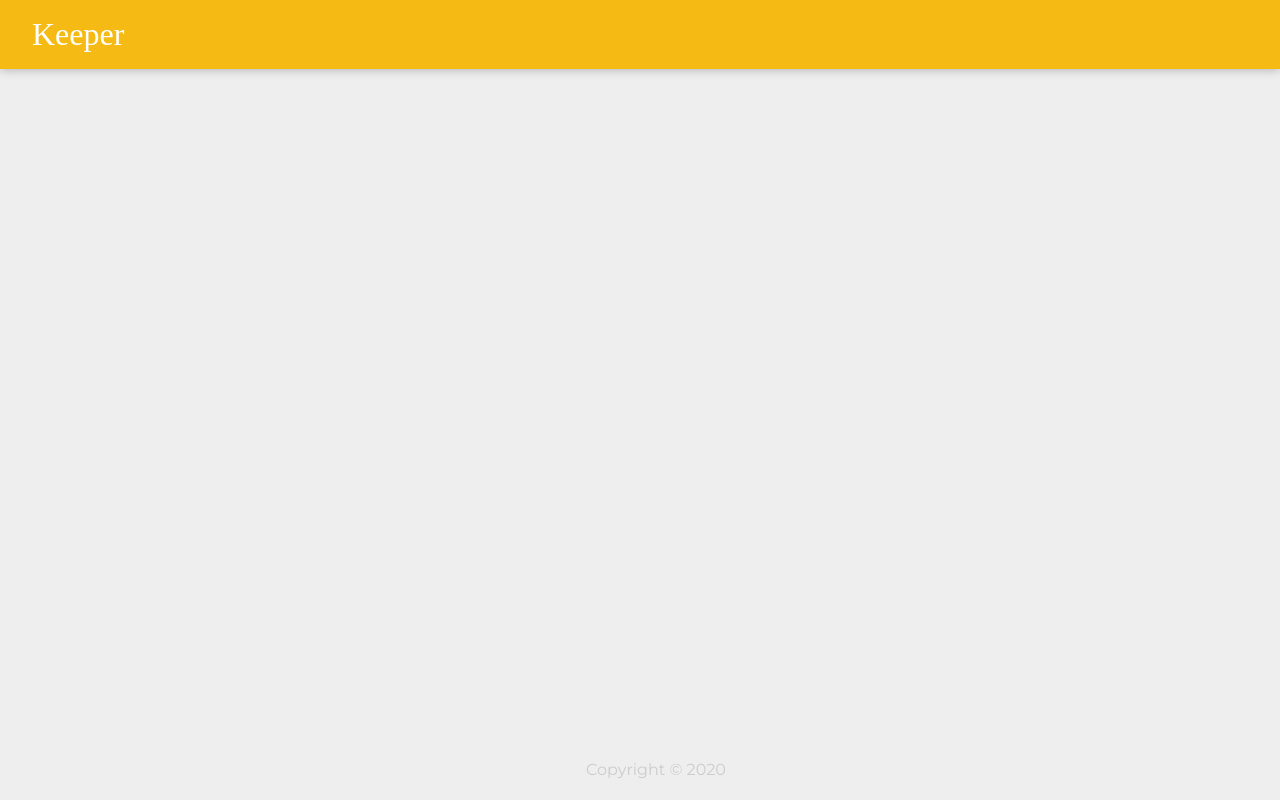
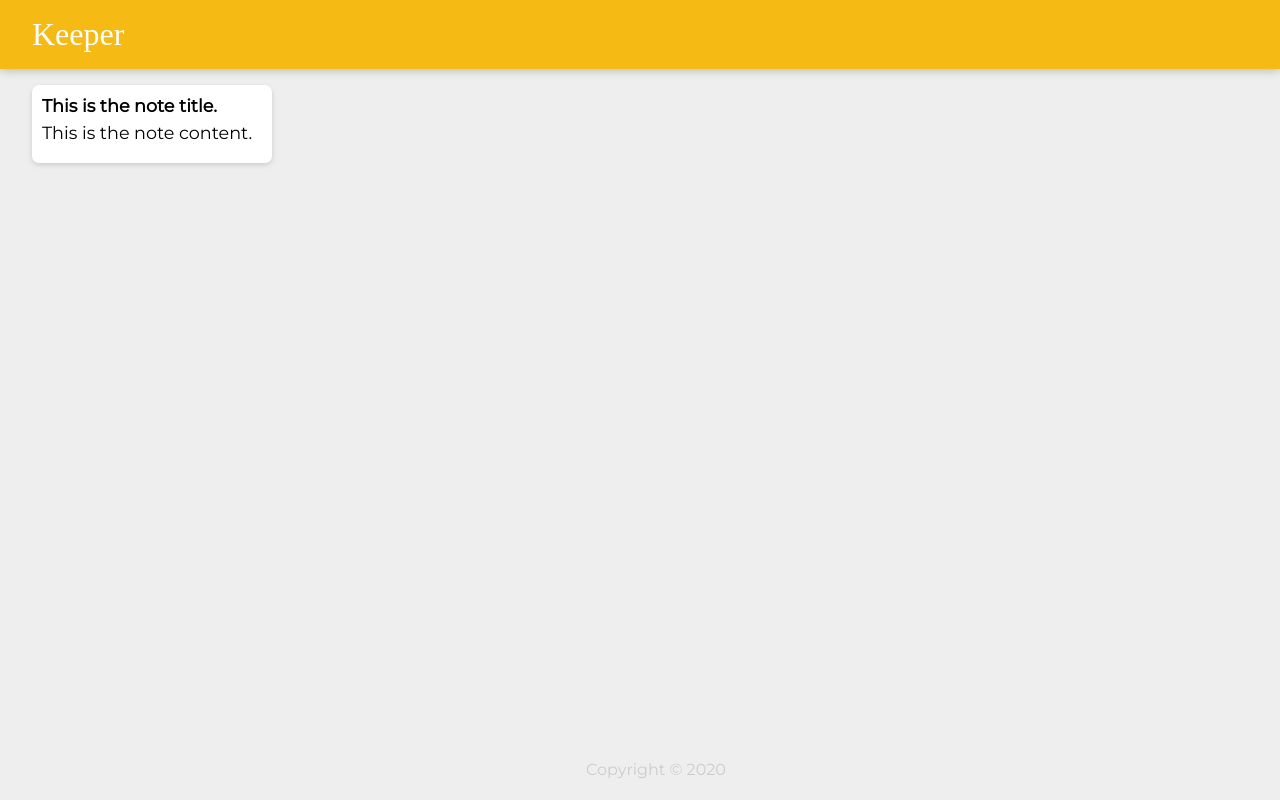
Before and after one commit to vikramoff24/Make-Notes, a React (Create React App) app: page / in a window 1280 px wide. Built offline with nearby package versions, Linux system fonts and the light colour scheme; a web font is replaced by a local one.

Commit message:
Note panel added

```diff
--- a/src/Components/App.jsx
+++ b/src/Components/App.jsx
@@ -1,9 +1,11 @@
 import React from "react";
 import Header from "./Header";
 import Footer from "./Footer";
+import Note from "./Note";
 function App()
 {
     return <div><Header/>
+    <Note/>
     <Footer/>
     </div>
 }
--- /dev/null
+++ b/src/Components/Note.jsx
@@ -0,0 +1,10 @@
+import React from "react";
+
+function Note()
+{
+    return <div class="note">
+        <h1>This is the note title.</h1>
+        <p>This is the note content.</p>
+    </div>
+}
+export default Note;
```
